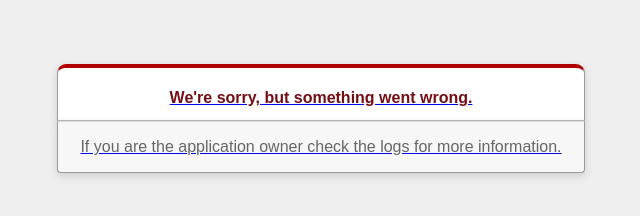
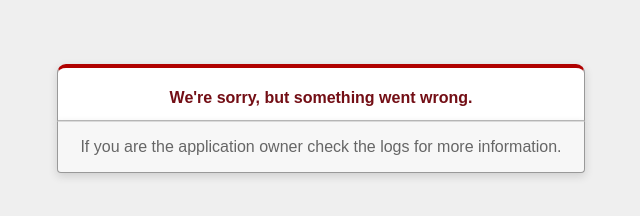
Before and after one commit to bmichelsen/rails.no, a plain HTML site: page index.html in a window 1280 px wide. Shown: the full height of the page, 319-959 px from the left. Drawn offline with Linux system fonts and the light colour scheme.

Commit message:
Set `text-decoration: none;`

```diff
--- a/index.html
+++ b/index.html
@@ -37,6 +37,10 @@
     line-height: 1.5em;
   }
 
+  .rails-default-error-page a {
+    text-decoration: none;
+  }
+
   .rails-default-error-page div.dialog a > p {
     margin: 0 0 1em;
     padding: 1em;
```
